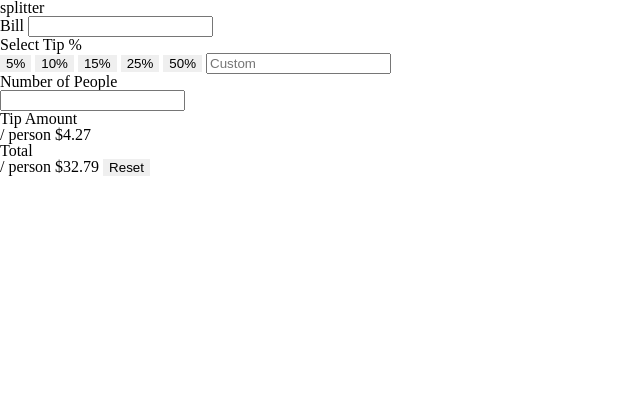
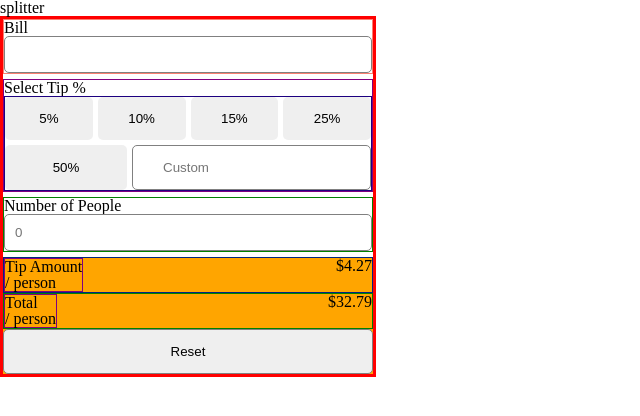
Before and after one commit to joao-miguel8/tip-calculator-application, a plain HTML site: page index.html in a window 1280 px wide. Shown: the whole page, without its empty margins (0-640 px from the left). Drawn offline with Linux system fonts and the light colour scheme.

Commit message:
adjusted tip-amounts-container in html file, completed the main CSS layout for project.

```diff
--- a/css/style.css
+++ b/css/style.css
@@ -0,0 +1,119 @@
+root {
+    /* PRIMARIES */
+    --primary01: #26c0ab;
+    /* NEUTRALS */
+    --neutral01: #00494d;
+    --neutral02: #5e7a7d;
+    --neutral03: #7f9c9f;
+    --neutral04: #c5e4e7;
+    --neutral05: #f4fafa;
+    --neutral06: #ffffff;
+
+    --ff: "Space Mono", monospace;
+    --border-rad: 5px;
+}
+/* - Font size (form inputs): 24px */
+
+/* - Mobile: 375px
+- Desktop: 1440px */
+
+/* MULTI STYLE */
+/* >>>>>>>>>>>>>> MULTI STYLE  <<<<<<<<<<<<< */
+.reset,
+.button-percents-container buttons,
+.button-percents-container input,
+.amount-input,
+.bill-input {
+    border-radius: 5px;
+    border-style: none;
+    border: 0.8px solid gray;
+}
+
+/* >>>>>>>>>>>>>>LAYOUT  <<<<<<<<<<<<< */
+
+.main-wrapper {
+    max-width: 370px;
+    border: 3px solid red;
+    display: flex;
+    flex-direction: column;
+    gap: 5px;
+}
+/* ------------------- */
+.bill-cost-container {
+    border: 1px solid salmon;
+    display: flex;
+    flex-direction: column;
+}
+
+.bill-input {
+    padding: 10px;
+}
+
+/* ------------------- */
+.tip-percent-amount-container {
+    border: 1px solid purple;
+    display: flex;
+    flex-direction: column;
+}
+
+.button-percents-container {
+    border: 1px solid rgb(28, 0, 128);
+    display: flex;
+    flex-wrap: wrap;
+    gap: 5px;
+    /* max-width: 180px; */
+}
+.button-percents-container button,
+.button-percents-container input {
+    padding: 14px 30px;
+    flex: 1;
+    /* flex-basis: 33%; */
+    border-radius: 5px;
+}
+/* ---------------------------- */
+.number-of-people-container {
+    display: flex;
+    flex-direction: column;
+    border: 1px solid green;
+}
+
+.number-of-people-container input {
+    padding: 10px;
+}
+/* ------------------------ */
+
+.tip-amounts-container {
+    background: orange;
+    display: flex;
+    flex-direction: column;
+}
+
+.tip-amount-per-person-container,
+.tip-total-amount-container {
+    display: flex;
+    justify-content: space-between;
+}
+
+.tip-amount-per-person-container {
+    border: 1px solid rgb(0, 36, 128);
+}
+
+.tip-total-amount-container {
+    border: 1px solid green;
+}
+
+.tip-category-content {
+    border: 1px solid purple;
+    display: flex;
+    flex-direction: column;
+}
+
+.reset {
+    justify-self: stretch;
+    padding: 14px;
+}
+
+/* >>>>>>>>>>>>>>GENERAL STYLING <<<<<<<<<<<<< */
+
+/* >>>>>>>>>>>>>>ADDITIONAL STYLING <<<<<<<<<<<<< */
+/* >>>>>>>>>>>>>>@MEDIA QUERIES  <<<<<<<<<<<<< */
--- a/index.html
+++ b/index.html
@@ -3,30 +3,33 @@
     <head>
         <meta charset="UTF-8" />
         <meta name="viewport" content="width=device-width, initial-scale=1.0" />
-        <!-- displays site properly based on user's device -->
 
         <link rel="icon" type="image/png" sizes="32x32" href="./images/favicon-32x32.png" />
 
+        <!-- FONT: -->
+        <link rel="preconnect" href="https://fonts.googleapis.com" />
+        <link rel="preconnect" href="https://fonts.gstatic.com" crossorigin />
+        <link href="https://fonts.googleapis.com/css2?family=Space+Mono:wght@700&display=swap" rel="stylesheet" />
+        <!-- CSS -->
         <link rel="stylesheet" href="../tip-calculator-application/css/reset.css" />
-
         <link rel="stylesheet" href="../tip-calculator-application/css/style.css" />
-
+        <!-- JS -->
         <script src="../tip-calculator-application/js/main.js" defer></script>
 
-        <title>Frontend Mentor | Tip calculator app</title>
+        <title>Tip Calculator App</title>
     </head>
     <body>
         <header><h1>splitter</h1></header>
-        <main>
+        <section class="main-wrapper">
             <!-- container 1 -->
             <!-- container for bill total -->
             <section class="bill-cost-container">
                 <label for="">Bill</label>
-                <input type="text" />
+                <input class="bill-input" type="number" />
             </section>
 
+            <!-- container for tip percent amounts -->
             <!-- container 2 -->
-            <!-- container for tip percent amounts -->
             <section class="tip-percent-amount-container">
                 <h4>Select Tip %</h4>
                 <!-- tip amount choices  -->
@@ -43,26 +46,32 @@
             <!-- container for amount of people -->
             <section class="number-of-people-container">
                 <h5>Number of People</h5>
-                <input type="number" />
+                <input class="amount-input" type="number" placeholder="0" />
             </section>
 
             <!-- container 3 -->
             <section class="tip-amounts-container">
                 <!-- tip amount container -->
                 <div class="tip-amount-per-person-container">
-                    <h5>Tip Amount</h5>
-                    <span>/ person</span>
+                    <div class="tip-category-content">
+                        <h5>Tip Amount</h5>
+                        <span>/ person</span>
+                    </div>
                     <span>$4.27</span>
                 </div>
+
                 <!-- tip total amount container -->
                 <div class="tip-total-amount-container">
-                    <h5>Total</h5>
-                    <span>/ person</span>
+                    <div class="tip-category-content">
+                        <h5>Total</h5>
+                        <span>/ person</span>
+                    </div>
                     <span>$32.79</span>
-                    <button class="reset">Reset</button>
                 </div>
+                <button class="reset">Reset</button>
             </section>
-
+        </section>
+        <main>
             <!-- <div class="attribution">Challenge by <a href="https://www.frontendmentor.io?ref=challenge" target="_blank">Frontend Mentor</a>. Coded by <a href="#">Your Name Here</a>.</div> -->
         </main>
     </body>
```
